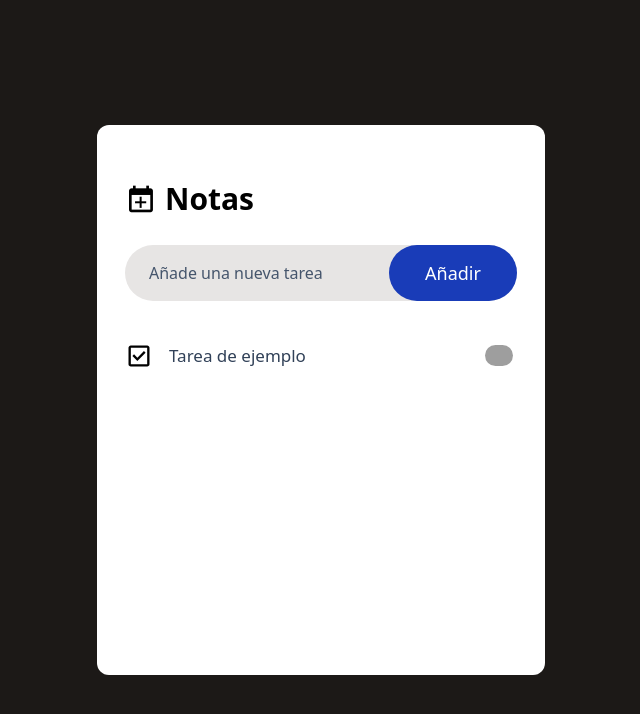
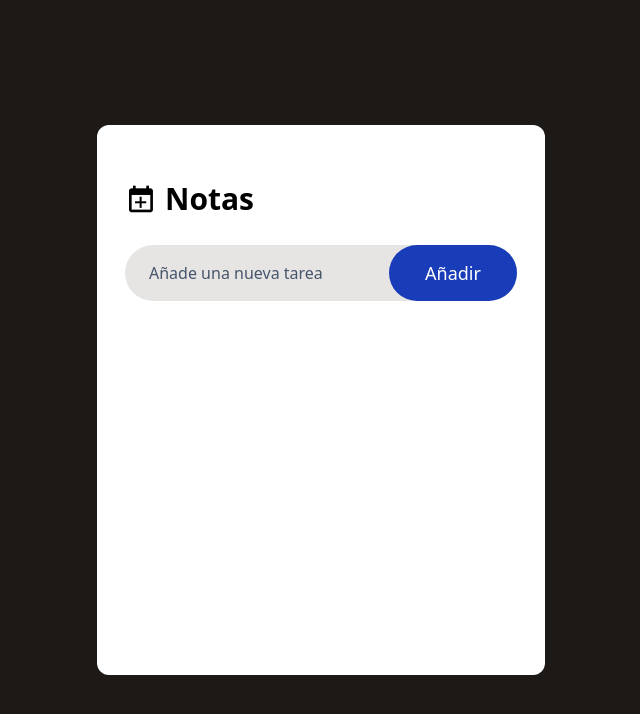
Before and after one commit to LucasLovizzio/todo-list, a React (Vite) app: page / in a window 1280 px wide. Shown: the top 714 px of the page, without its empty margins (319-959 px from the left). Built offline with nearby package versions, Linux system fonts and the light colour scheme; grey boxes are pictures that could not be loaded.

Commit message:
Implementar funcionalidad para agregar y eliminar tareas en el componente Todo; actualizar el componente TodoItems para recibir props

```diff
--- a/src/components/Todo.jsx
+++ b/src/components/Todo.jsx
@@ -3,6 +3,33 @@ import todo_icon from '../assets/todo_icon.png'
 import TodoItems from './TodoItems'
 
 const Todo = () => {
+
+  const [todoList, setTodoList] = React.useState([]);
+
+  const inputRef = React.useRef();
+
+  const add = () => {
+    const inputText = inputRef.current.value.trim();
+
+    if (inputText === '') {
+      return null;
+    }
+
+    const newTodo = {
+      id: Date.now(),
+      text: inputText,
+      isComplete: false,
+    }
+
+    setTodoList((prev)=> [...prev, newTodo])
+    inputRef.current.value = '';
+  }
+
+  const deleteTodo = (id) => {
+    setTodoList((prevTodos) => {
+      return prevTodos.filter((todo) => todo.id !== id);
+    });
+  }
   return (
     <div className='bg-white place-self-center w-11/12 max-w-md flex flex-col p-7 min-h-[550px] rounded-xl'>
 
@@ -16,16 +43,18 @@ const Todo = () => {
         {/* ----------- Input ----------- */}
 
         <div className='flex items-center my-7 bg-stone-200 rounded-full'>
-          <input className='bg-transparent border-0 outline-none flex-1 h-14 pl-6 pr-2 placeholder:text-slate-600' type='text'
+          <input ref={inputRef} className='bg-transparent border-0 outline-none flex-1 h-14 pl-6 pr-2 placeholder:text-slate-600' type='text'
           placeholder='Añade una nueva tarea'/>
-          <button className='border-none rounded-full bg-blue-800 w-32 h-14 text-white text-lg font-medium cursor-pointer'>
+          <button onClick={add} className='border-none rounded-full bg-blue-800 w-32 h-14 text-white text-lg font-medium cursor-pointer'>
             Añadir </button>
         </div>
 
         {/* ----------- Items ----------- */}
 
         <div>
-          <TodoItems/>
+          {todoList.map((item, index) => {
+            return <TodoItems key={index} text={item.text} id={item.id} isComplete={item.isComplete} deleteTodo={deleteTodo} />
+          })}
         </div>
     </div>
   )
--- a/src/components/TodoItems.jsx
+++ b/src/components/TodoItems.jsx
@@ -3,15 +3,15 @@ import tick from '../assets/check_box.svg'
 import not_tick from '../assets/check_box_outline_blank.svg'
 import delete_icon from '../assets/delete.svg'
 
-const TodoItems = () => {
+const TodoItems = ({ text, id, isComplete, deleteTodo }) => {
   return (
     <div className='flex items-center my-3 gap-2'>
         <div className='flex flex-1 items-center cursor-pointer'>
             <img src={tick} alt="" className='w-7 '/>
-            <p className='text-slate-700 ml-4 text-[17px]'> Tarea de ejemplo </p>
+            <p className='text-slate-700 ml-4 text-[17px]'> {text} </p>
         </div>
 
-    <img src={delete_icon} alt="" className='w-9 hover:bg-red-500 rounded-full p-1 cursor-pointer'/>
+    <img src={delete_icon} alt="" className='w-9 hover:bg-red-500 rounded-full p-1 cursor-pointer' onClick={() => deleteTodo(id)} />
 
     </div>
   )
```
